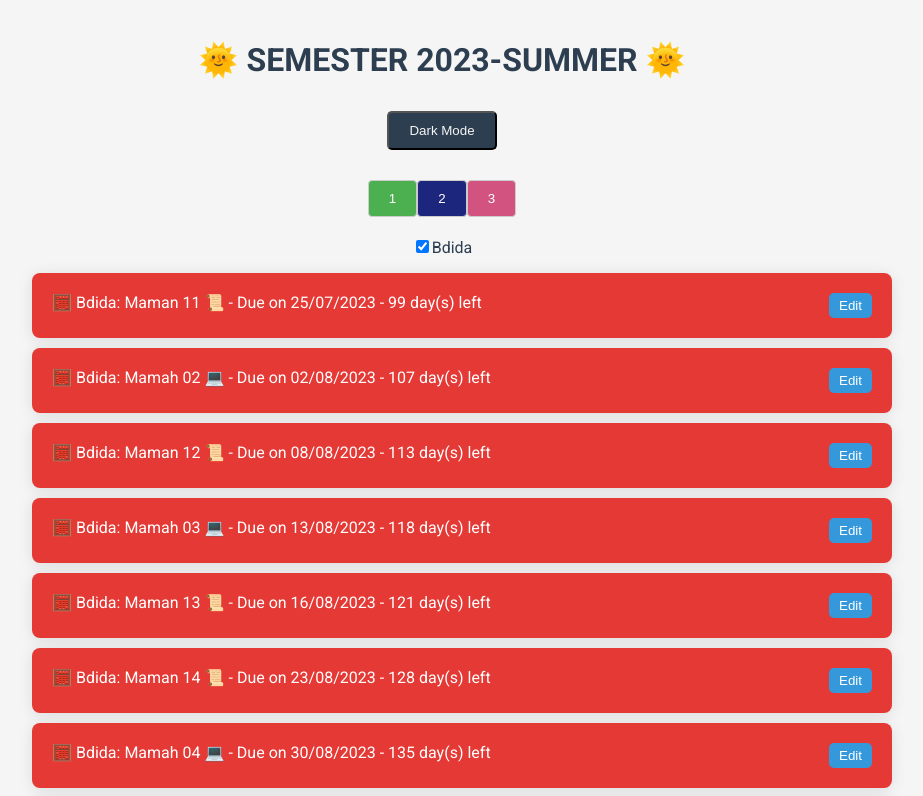
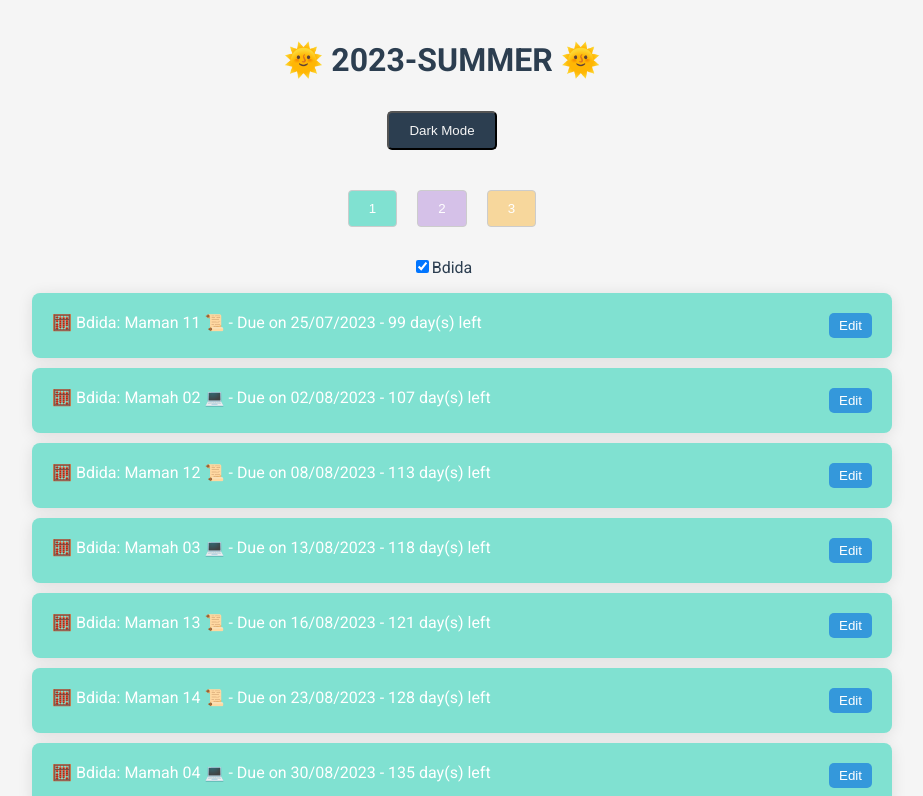
Before and after one commit to AdirBuskila/Open-Uni-Tasks, a React (Create React App) app: page / in a window 1280 px wide. Shown: the top 796 px of the page, without its empty margins (198-1121 px from the left). Built offline with nearby package versions, Linux system fonts and the light colour scheme.

Commit message:
generic color choosing

```diff
--- a/src/App.css
+++ b/src/App.css
@@ -67,6 +67,10 @@ li {
 .btn-2:hover {
   background-color: var(--text-color);
   color: var(--background);
+}
+
+.buttons-container button {
+  margin: 10px; /* adjust as necessary */
 }
 
 .edit-button {
--- a/src/App.js
+++ b/src/App.js
@@ -11,10 +11,13 @@ import DarkModeToggle from './DarkModeToggle';
 function App() {
   const [theme, setTheme] = useState(localStorage.getItem('theme') || 'light');
   const [paletteIndex, setPaletteIndex] = useState(localStorage.getItem('paletteIndex') || 0);
+  const [selectedCourseIndex, setSelectedCourseIndex] = useState(0);
 
   const [editingAssignment, setEditingAssignment] = useState(null);
   const [selectedCourses, setSelectedCourses] = useState(assignmentData.map((course) => course.course));
   const [assignments, setAssignments] = useAssignments();
+
+  const allColors = assignmentData.flatMap((course) => course.colors);
 
   useEffect(() => {
     localStorage.setItem('paletteIndex', paletteIndex);
@@ -42,6 +45,7 @@ function App() {
 
   const changePaletteIndex = (index) => {
     setPaletteIndex(index);
+    setSelectedCourseIndex(index); // set selected course index when palette index changes
   };
 
   // App.js
@@ -80,9 +84,11 @@ function App() {
 
   return (
     <div className='App'>
-      <h1>🌞 Semester 2023-Summer 🌞</h1>
+      <h1>
+        {theme === 'dark' ? '🌙' : '🌞'} 2023-Summer {theme === 'dark' ? '🌙' : '🌞'}
+      </h1>
       <DarkModeToggle theme={theme} toggleTheme={toggleTheme} />
-      <PaletteChooser changePaletteIndex={changePaletteIndex} />
+      <PaletteChooser changePaletteIndex={changePaletteIndex} colors={allColors} />
       <CourseFilter handleCourseFilter={handleCourseFilter} selectedCourses={selectedCourses} />
       <ul>
         {assignments
--- a/src/PaletteChooser.js
+++ b/src/PaletteChooser.js
@@ -1,15 +1,11 @@
-export const PaletteChooser = ({ changePaletteIndex }) => {
+export const PaletteChooser = ({ changePaletteIndex, colors }) => {
   return (
     <div className='buttons-container'>
-      <button style={{ backgroundColor: '#4caf50', color: 'white' }} className='btn-0' onClick={() => changePaletteIndex(0)}>
-        1
-      </button>
-      <button style={{ backgroundColor: '#1D267D', color: 'white' }} className='btn-1' onClick={() => changePaletteIndex(1)}>
-        2
-      </button>
-      <button style={{ backgroundColor: '#D25380', color: 'white' }} className='btn-2' onClick={() => changePaletteIndex(2)}>
-        3
-      </button>
+      {colors.map((color, index) => (
+        <button key={index} style={{ backgroundColor: color, color: 'white' }} className={`btn-${index}`} onClick={() => changePaletteIndex(index)}>
+          {index + 1}
+        </button>
+      ))}
     </div>
   );
 };
--- a/src/utils.js
+++ b/src/utils.js
@@ -1,5 +1,4 @@
 export const assignmentData = [
-  // ... existing data
   {
     course: 'Bdida',
     courseIcon: '🧮',
@@ -15,7 +14,7 @@ export const assignmentData = [
       { id: 'bdida-9', name: 'Mamah 02', dueDate: '2023-09-11' },
       { id: 'bdida-10', name: 'Maman 16', dueDate: '2023-09-15' },
     ],
-    colors: ['#e53935', '#5C469C', '#E08E6D'], // I've used the same colors as for 'Linear Algebra'. Adjust these as needed.
+    colors: ['#80E1D1', '#D5C1E8', '#F7D79C'],
   },
 ];
 export const calculateDaysLeft = (dueDate) => {
```
